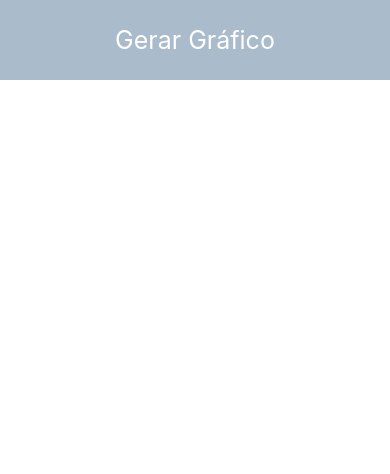
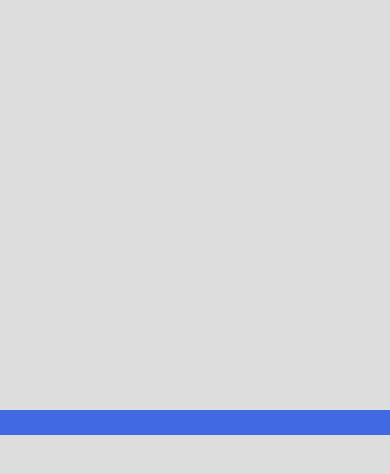
Before and after one commit to douglasb20/AulaReactNative, a React Native app: screen / in a window 390 px wide. Shown: the top 474 px of the page. Built offline with nearby package versions, Linux system fonts and the light colour scheme.

Commit message:
Animando com interpolacao

```diff
--- a/App.js
+++ b/App.js
@@ -17,70 +17,38 @@ export default class App extends Component{
 	constructor(props){
 		super(props);
 		this.state = {
-			LarAnimada: new Animated.Value(150),
-			AltAnimada: new Animated.Value(35),
-			OpAnimada: new Animated.Value(0),
+			LarAnimada: new Animated.Value(0)
 		}
 
-		this.carregarGrafico = this.carregarGrafico.bind(this);
+		Animated.timing(
+			this.state.LarAnimada,
+			{
+				toValue: 100,
+				duration:3000,
+				useNativeDriver: false
+			}
+		).start()
+
 	}
 
-	carregarGrafico(){
-		Animated.sequence([
-			Animated.timing(
-				this.state.OpAnimada,
-				{
-					toValue: 1,
-					duration: 400,
-					useNativeDriver: false
-				}
-			),
-			Animated.timing(
-				this.state.AltAnimada,
-				{
-					toValue:300,
-					duration: 1000,
-					useNativeDriver: false
-				}
-			)
-		]).start()
-	}
+
 
 	render(){
+		let porcent = this.state.LarAnimada.interpolate({
+			inputRange:[0,100],
+			outputRange:['0%','100%']
+		})
+		return(
+			<View style={styles.container}>
+				<Animated.View
+					style={{
+						backgroundColor:'#4169e1',
+						width: porcent,
+						height:25
+					}}
+				>
 
-		return(
-			<View style={{flex:1}}>
-				<View style={{
-					height:80,
-					alignItems:'center',
-					justifyContent:'center',
-					flexDirection:'row',
-					backgroundColor:'#abc'
-				}}>
-					<TouchableOpacity onPress={this.carregarGrafico}>
-						<Text style={{
-							fontSize:25,
-							color: 'white'
-						}}>
-							Gerar Gráfico
-						</Text>
-					</TouchableOpacity>
-				</View>
-
-				<View style={{flex:1, flexDirection:'column', justifyContent:'flex-end', alignItems:'center'}}>
-					<Animated.Text style={{opacity:this.state.OpAnimada}}>Vendas</Animated.Text>
-					<Animated.View
-						style={{
-                            width           : this.state.LarAnimada,
-                            height          : this.state.AltAnimada,
-                            backgroundColor : '#FF0000',
-                            justifyContent  : 'center',
-							opacity: this.state.OpAnimada
-						}}
-					>
-						<Text style={{color:'#fff', fontSize:22, textAlign:'center'}}>R$ 150,00</Text>
-					</Animated.View>
-				</View>
+				</Animated.View>
 			</View>
 		);
 	}
@@ -91,7 +59,7 @@ const styles = StyleSheet.create({
 	container:{
         flex            : 1,
         justifyContent  : 'center',
-        alignItems      : 'center',
+        alignItems      : 'flex-start',
         backgroundColor : '#DDD'
 	},
 
```
